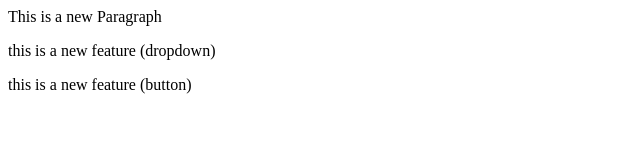
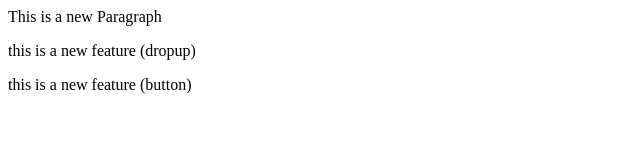
Before and after one commit to mandloidev246/localRepo, a plain HTML site: page index.html in a window 1280 px wide. Shown: the full height of the page, 0-640 px from the left. Drawn offline with Linux system fonts and the light colour scheme.

Commit message:
Update index.html
added dropup

```diff
--- a/index.html
+++ b/index.html
@@ -1,3 +1,3 @@
 <p>This is a new Paragraph</p>
-<p>this is a new feature (dropdown)</p>
+<p>this is a new feature (dropup)</p>
 <p>this is a new feature (button)</p>
```
